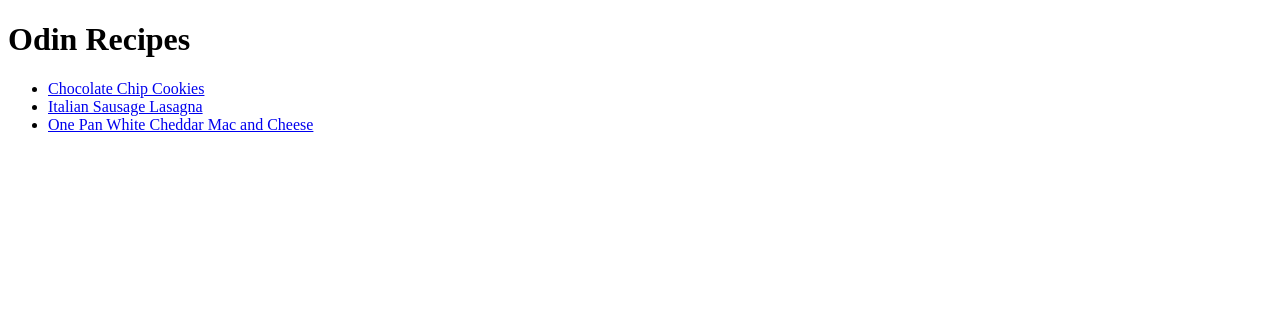
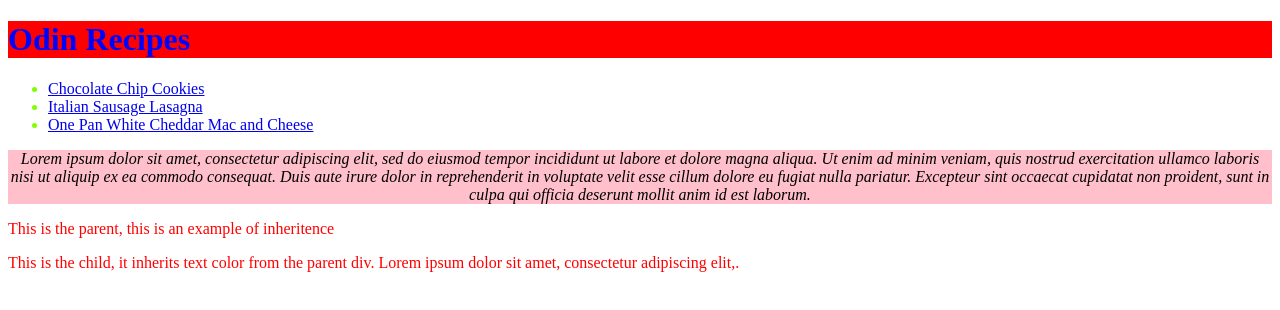
Before and after one commit to wsblount/Odin-recipes, a plain HTML site: page index.html in a window 1280 px wide. Drawn offline with Linux system fonts and the light colour scheme.

Commit message:
upload of files to complete web challenge 4

```diff
--- a/index.html
+++ b/index.html
@@ -5,15 +5,28 @@
     <meta http-equiv="X-UA-Compatible" content="IE=edge">
     <meta name="viewport" content="width=device-width, initial-scale=1.0">
     <title>Document</title>
+    <link rel="stylesheet" href="styles.css">
 </head>
 <body>
-    <h1>Odin Recipes</h1>
-    <ul>
-
+    <div id="title"><h1>Odin Recipes</h1></div>
+<ul>
+    <div class="list_items">
     <li><a href="recipes/chocolatechipcookies.html">Chocolate Chip Cookies</a></li>
     <li><a href="recipes/Italiansausagelasagna.html">Italian Sausage Lasagna</a></li>
     <li><a href="recipes/onepanwhitecheddarmacandcheese.html">One Pan White Cheddar Mac and Cheese</a></li>
+    </div>
+</ul>
 
-</ul>
+<div class="article text">
+<p>
+    Lorem ipsum dolor sit amet, consectetur adipiscing elit, sed do eiusmod tempor incididunt ut labore et dolore magna aliqua. Ut enim ad minim veniam, quis nostrud exercitation ullamco laboris nisi ut aliquip ex ea commodo consequat. Duis aute irure dolor in reprehenderit in voluptate velit esse cillum dolore eu fugiat nulla pariatur. Excepteur sint occaecat cupidatat non proident, sunt in culpa qui officia deserunt mollit anim id est laborum.
+</p>
+</div>
+
+<div id="parent"><p>This is the parent, this is an example of inheritence</p>
+    <div class="child"><p>This is the child, it inherits text color from the parent div. Lorem ipsum dolor sit amet, consectetur adipiscing elit,.</p></div>
+</div>
+
+
 </body>
 </html>
--- /dev/null
+++ b/styles.css
@@ -0,0 +1,40 @@
+/* ID selector */
+#title {
+    background-color: red;
+}
+
+/* Class Selector */
+.list_items {
+    color:chartreuse;
+}
+
+/* Type selector */
+h1{
+    color: blue;
+}
+
+/* HTML element with multiple classes */
+.article.text {
+    background-color: pink;
+    text-align: center;
+}
+
+/* Two classes with shared rules */
+.text {
+    font-style: italic;
+}
+/* Two classes with shared rules */
+.ingredients, .steps {
+    font-style: italic; text-align:center;
+}
+
+/* Chained Selector */
+.recipe.title {
+    color: red;
+}
+
+
+/* Inheritance */
+#parent {
+    color: red;
+}
```
Also changed, not shown: recipes/Italiansausagelasagna.html (+5 -0 lines), recipes/chocoloatechipcookies.html (+5 -0 lines), recipes/onepanwhitecheddarmacandcheese.html (+13 -2 lines), readme.txt (deleted), 1 other file.
